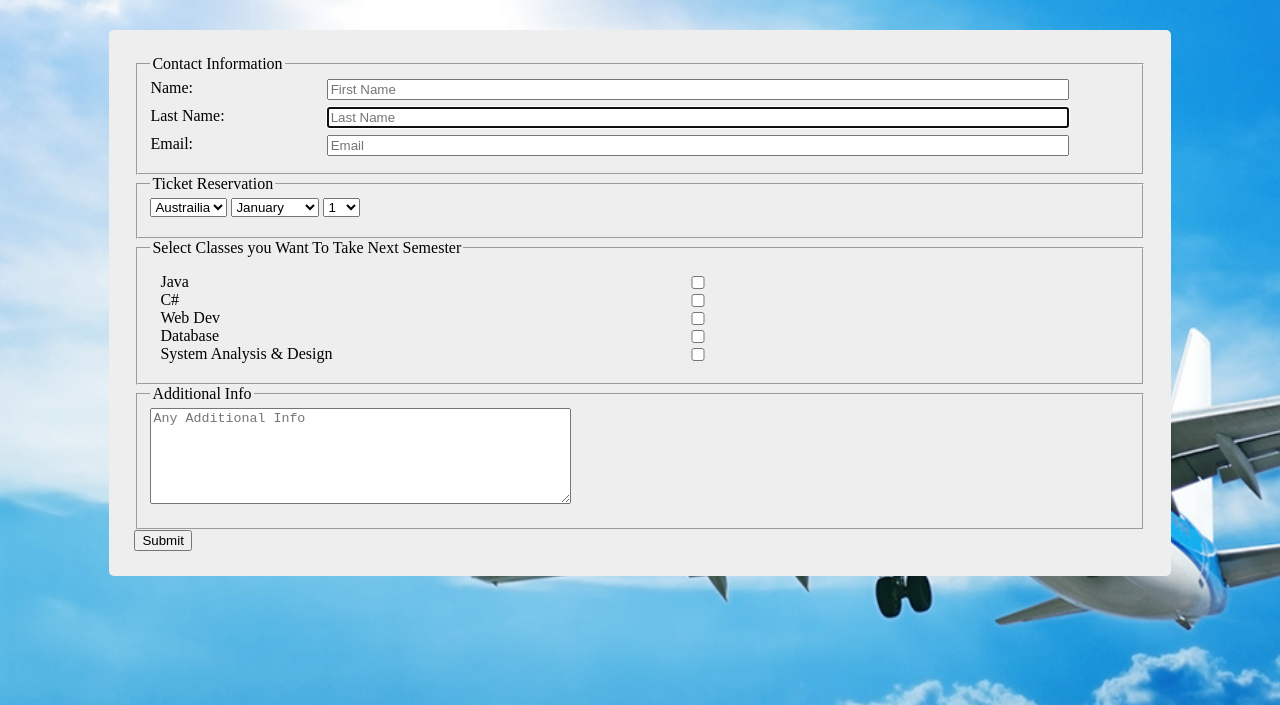
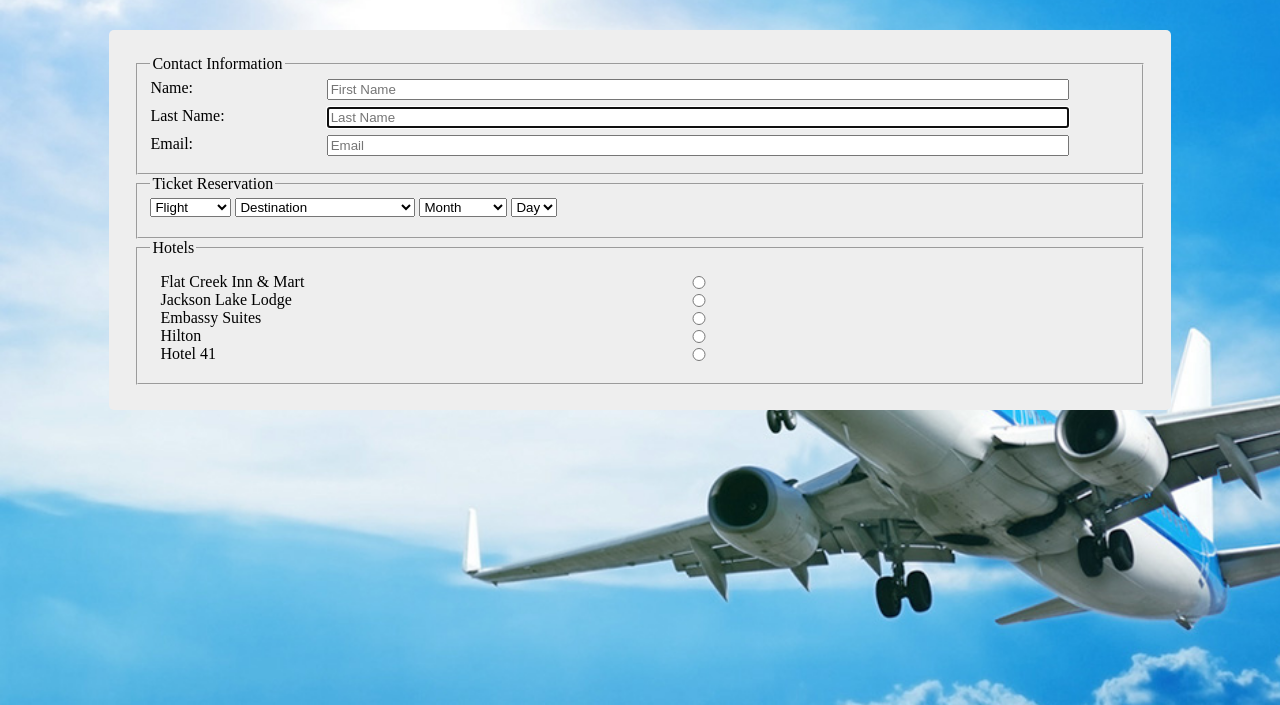
Before and after one commit to rosegraceanne/travelProject, a plain HTML site: page Registration Form/index.html in a window 1280 px wide. Shown: the part 95-800 px from the top of the page. Drawn offline with nearby package versions, Linux system fonts and the light colour scheme.

Commit message:
finished basic layout

```diff
--- a/Registration Form/index.html
+++ b/Registration Form/index.html
@@ -15,7 +15,7 @@
 				</legend>
 				<label for="fName">
 				Name:
-					<input id="fName" type="text" placeholder ="First Name" required name="fName"/>
+					<input id="fName" type="text" placeholder ="First Name" required name="fName" size="50"/>
 				</label>
 
 				<label for="lName">
@@ -36,13 +36,22 @@
 			Ticket Reservation
 			</legend>
 			<label>
+				<select name="Flight" >
+					<option value="Flight" placeholder="Flight">Flight</option>
+					<option value="flight 555 " placeholder="Flight 555">Flight 555</option>
+					<option value="flight 492 " placeholder="Flight 492">Flight 492</option>
+					<option value="flight 261 " placeholder="Flight 261">Flight 261</option>
+				</select>
 				<select name="Destination">
+					<option value="Destination">Destination</option>
+					<option value="Grand Teton National Park">Grand Teton National Park</option>
 					<option value="Austrailia">Austrailia</option>
 					<option value="London">London</option>
 					<option value="Italy">Italy</option>
 				</select>
 
 				<select name="Month">
+					<option value="Month">Month</option>
 					<option value="January">January</option>
 					<option value="February">February</option>
 					<option value="March">March</option>
@@ -58,6 +67,7 @@
 				</select>
 
 				<select name="Day">
+					<option value="Day">Day</option>
 					<option value="1">1</option>
 					<option value="2">2</option>
 					<option value="3">3</option>
@@ -98,36 +108,22 @@
 		<form>
 		<fieldset>
 			<legend>
-			Select Classes you Want To Take Next Semester
+			Hotels
 			</legend>
 			<label class="info">
-			Java
-				<input type="checkbox" name="Class" value="Java" /> <br>
-			C#
-				<input type="checkbox" name="Class" value="C#" />  <br>
-			Web Dev
-				<input type="checkbox" name="Class" value="Web Dev" /> <br>
-			Database
-				<input type="checkbox" name="Class" value="Database" /> <br>
-			System Analysis & Design
-				<input type="checkbox" name="Class" value="System Analysis & Design" /> <br>
+			Flat Creek Inn & Mart
+				<input type="radio" name="Hotel" value="Flat Creek Inn & Mart" /> <br>
+			Jackson Lake Lodge
+				<input type="radio" name="Hotel" value="Jackson Lake Lodge" />  <br>
+			Embassy Suites
+				<input type="radio" name="Hotel" value="Embassy Suites" /> <br>
+			Hilton
+				<input type="radio" name="Hotel" value="Hilton" /> <br>
+			Hotel 41
+				<input type="radio" name="Hotel" value="Hotel 41" /> <br>
 			</label>
 			</fieldset>
 		</form>
-
-		<form>
-			<fieldset>
-			<legend>
-			Additional Info
-			</legend>
-			<label>
-				<textarea name="info" rows="6" cols="50" placeholder="Any Additional Info"></textarea>
-			</label>
-			</fieldset>
-			<input class="submit" type="submit" value="Submit" />
-		</form>
-
-
 
     </div>
 
--- a/Registration Form/styles.css
+++ b/Registration Form/styles.css
@@ -2,7 +2,7 @@ body {
   background-image:url(background.jpg);
   background-size: cover;
   background-attachment:fixed;
-  background-color:#508ec7;
+
 }
 .container {
   margin:auto;
```
